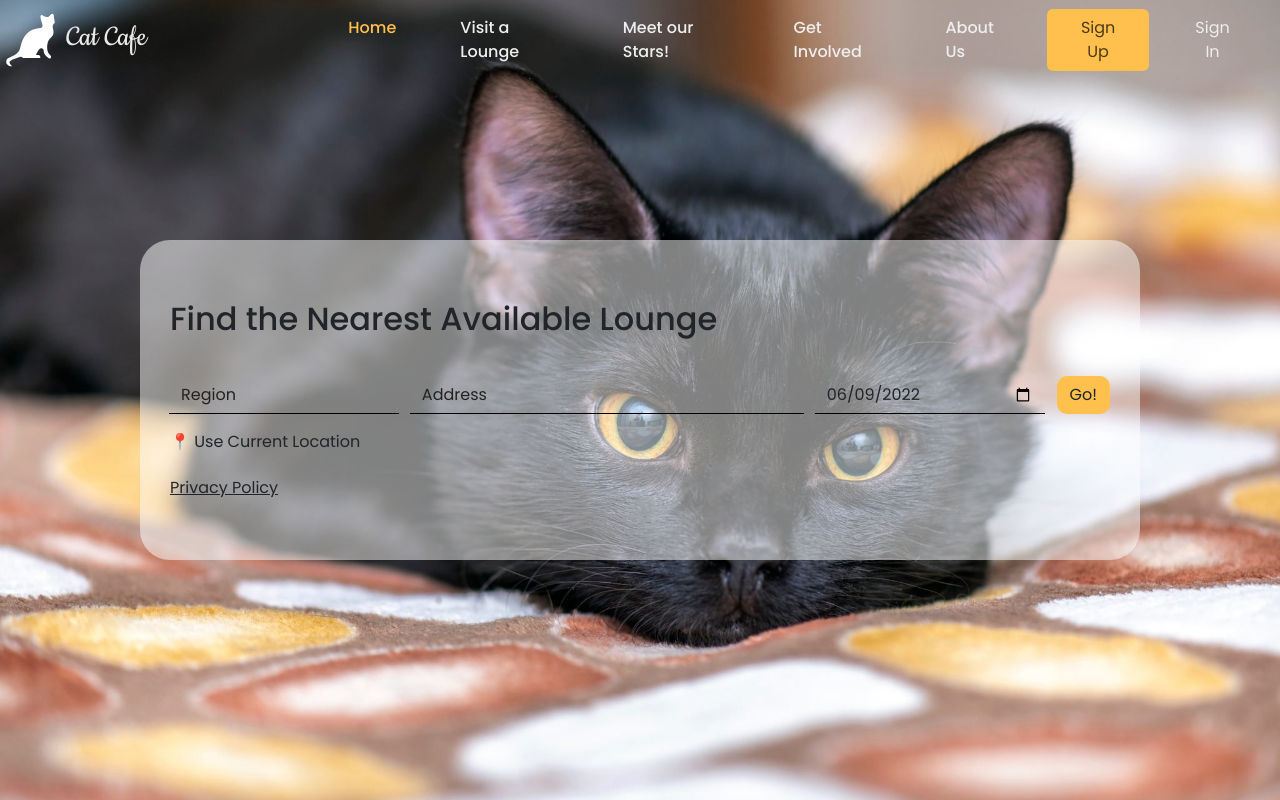
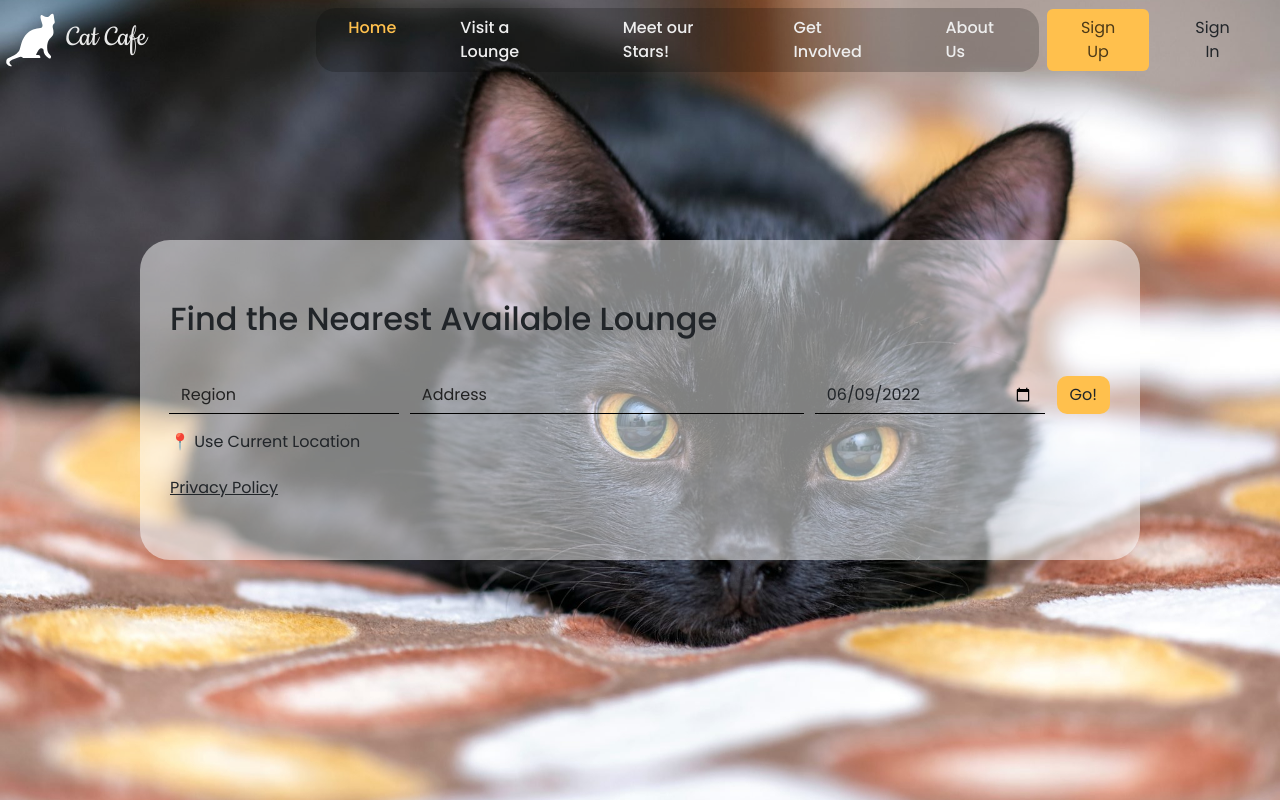
Before and after one commit to uOttawa-Collabs/SEG3125-Summer-2022-Project-1, a plain HTML site: page index.html in a window 1280 px wide. Drawn offline with nearby package versions, Linux system fonts and the light colour scheme; a script that the page names is missing.

Commit message:
Index Page Contrast Fix

```diff
--- a/components/nav.html
+++ b/components/nav.html
@@ -15,11 +15,11 @@
         </ul>
         <ul class="navbar-nav navbar-right" id="navbar-nav-ul-right">
             <li class="nav-item">
-                <button class="btn navbar-button" href="javascript:void(0);" id="navbar-button-sign-up">Sign Up
+                <button type="button" class="btn navbar-button" href="javascript:void(0);" id="navbar-button-sign-up">Sign Up
                 </button>
             </li>
             <li class="nav-item">
-                <button class="btn navbar-button" href="javascript:void(0);" id="navbar-button-sign-in">Sign In
+                <button type="button" class="btn navbar-button" href="javascript:void(0);" id="navbar-button-sign-in">Sign In
                 </button>
             </li>
         </ul>
--- a/css/index.css
+++ b/css/index.css
@@ -11,7 +11,12 @@ body {
     filter: invert();
 }
 
-.nav-link, #navbar-button-sign-in {
+#navbar-nav-ul {
+    backdrop-filter: brightness(80%);
+    border-radius: 20px;
+}
+
+.nav-link {
     color: #eee;
 }
 
```
